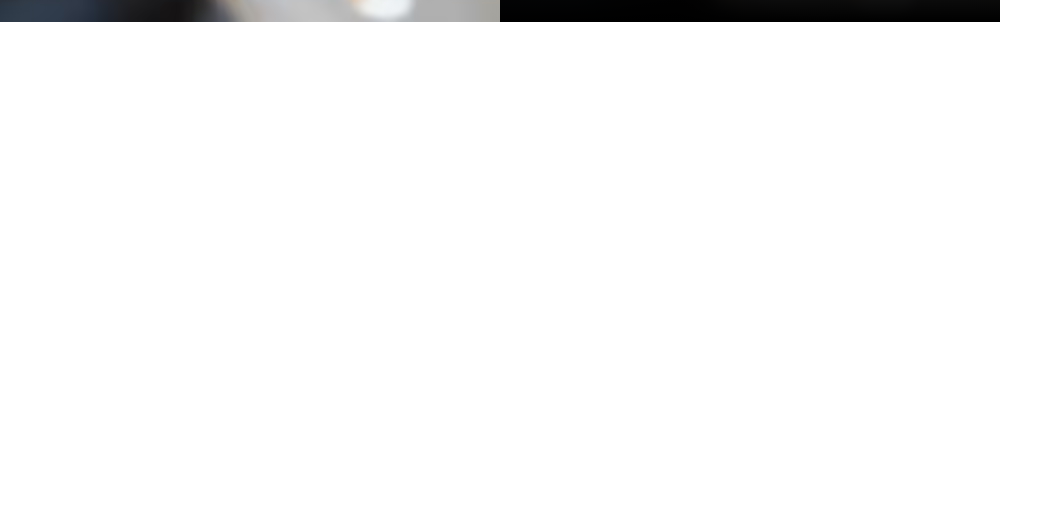
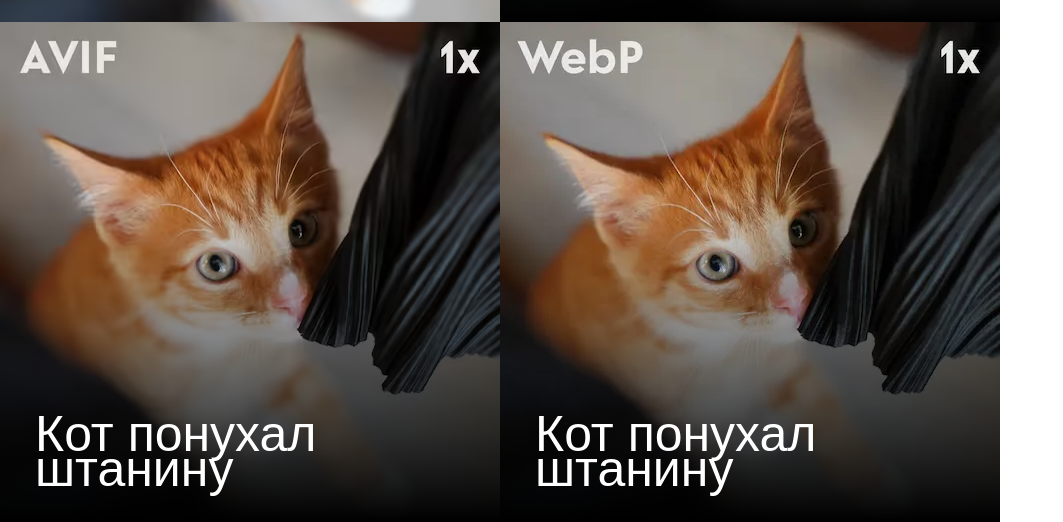
Before and after one commit to City7g/vite-landing, a website built with Vite: page index.html in a window 1280 px wide. Shown: the part 478-1000 px from the top of the page, without its empty margins (0-1063 px from the left). Built offline with nearby package versions, Linux system fonts and the light colour scheme.

Commit message:
Add different type to background, add handler to body grid class

```diff
--- a/main.css
+++ b/main.css
@@ -86,6 +86,53 @@ img {
     );
 }
 
+.feature:nth-of-type(2) {
+  background-image:
+    linear-gradient(
+      to top,
+      black,
+      transparent 70%
+    ),
+    image-set(
+      url('images/cat@1x.avif') type('image/avif') 1x,
+      url('images/cat@2x.webp') type('image/webp') 2x,
+      url('images/cat@1x.webp') type('image/webp') 1x,
+      url('images/cat@2x.jpeg') 2x,
+      url('images/cat@1x.jpeg') 1x
+    ),
+    -webkit-image-set(
+      url('images/cat@2x.avif') type('image/avif') 2x,
+      url('images/cat@1x.avif') type('image/avif') 1x,
+      url('images/cat@2x.webp') type('image/webp') 2x,
+      url('images/cat@1x.webp') type('image/webp') 1x,
+      url('images/cat@2x.jpeg') 2x,
+      url('images/cat@1x.jpeg') 1x
+    );
+}
+
+.feature:nth-of-type(3) {
+  background-image:
+    linear-gradient(
+      to top,
+      black,
+      transparent 70%
+    ),
+    image-set(
+      url('images/cat@2x.webp') type('image/webp') 2x,
+      url('images/cat@1x.webp') type('image/webp') 1x,
+      url('images/cat@2x.jpeg') 2x,
+      url('images/cat@1x.jpeg') 1x
+    ),
+    -webkit-image-set(
+      url('images/cat@2x.avif') type('image/avif') 2x,
+      url('images/cat@1x.avif') type('image/avif') 1x,
+      url('images/cat@2x.webp') type('image/webp') 2x,
+      url('images/cat@1x.webp') type('image/webp') 1x,
+      url('images/cat@2x.jpeg') 2x,
+      url('images/cat@1x.jpeg') 1x
+    );
+}
+
 /* @media (min-resolution: 2dppx) {
   .feature {
     background-image: url('images/cat@2x.jpeg');
--- a/main.js
+++ b/main.js
@@ -14,3 +14,7 @@
 // drawBall(100, 100, 20)
 import './main.css'
 import './grid.css'
+
+document.querySelector('body').addEventListener('click', () => {
+  document.querySelector('body').classList.toggle('grid')
+})
```
